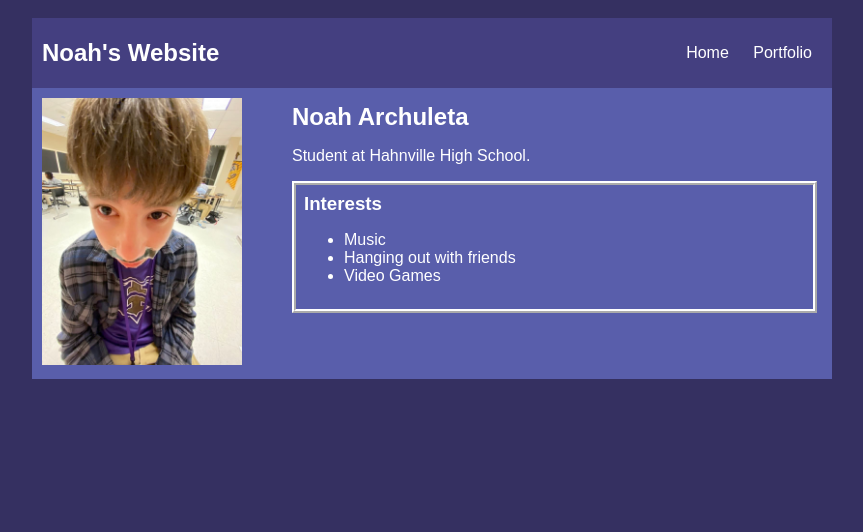
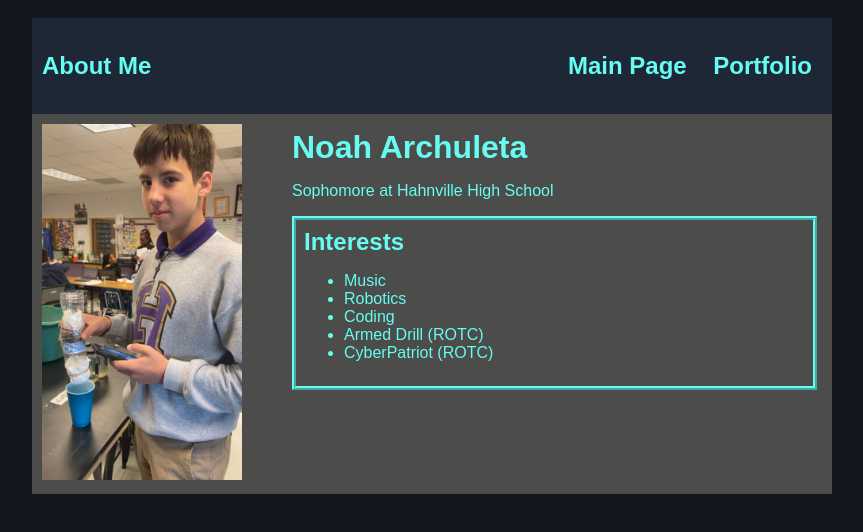
Before and after one commit to NoahArch1234/NoahArch1234.github.io, a plain HTML site: page index.html in a window 1280 px wide. Shown: the whole page, without its empty margins (208-1071 px from the left). Drawn offline with Linux system fonts and the light colour scheme.

Commit message:
website repush

```diff
--- a/index.html
+++ b/index.html
@@ -2,7 +2,7 @@
 <html>
 
 <head>
-    <title> Noah's Amazing Webpage Portfolio</title>
+    <title> Noah Archuleta's Webpage </title>
     <link rel="stylesheet" href="style.css">
 </head>
 
@@ -10,15 +10,19 @@
     <!-- Visible HTML elements GO HERE  -->
     <div id="all-contents">
         <nav>
-            <h1> Noah's Website </h1>
+            <h1> About Me </h1>
+            <h2>
             <ul id="nav-ul">
                 <li class="nav-li">
-                    <a href="index.html"> Home </a>
+                    <a href="index.html"> Main Page </a>
                 </li>
+
                 <li class="nav-li">
                     <a href="portfolio.html"> Portfolio </a>
                 </li>
+
             </ul>
+        </h2>
         </nav>
 
 
@@ -27,22 +31,24 @@
             <!-- Sidebar section -->
 
             <div class="sidebar">
-                <img src="Images/NoahA.JPG" class="sidebar-img">
+                <img src="Images/NoahArchuleta.JPG" class="sidebar-img">
             </div>
 
             <!-- Content section -->
             <div class="content">
-                <h2>
+                <h1>
                     Noah Archuleta
-                </h2>
-                <p> Student at Hahnville High School. </p>
+                </h1>
+                <p> Sophomore at Hahnville High School </p>
                 <!-- Interests section -->
                 <div id="interests">
-                    <h3> Interests </h3>
+                    <h2> Interests </h2>
                     <ul>
                         <li> Music </li>
-                        <li> Hanging out with friends </li>
-                        <li> Video Games </li>
+                        <li> Robotics </li>
+                        <li> Coding </li>
+                        <li> Armed Drill (ROTC) </li>
+                        <li> CyberPatriot (ROTC)</li>
                     </ul>
                 </div>
 
--- /dev/null
+++ b/portfolio.css
@@ -0,0 +1,15 @@
+body {
+    background-color: #12171f;
+}
+
+h1{
+    color: aqua;
+}
+
+ul{
+    color: aqua;
+}
+
+li{
+    color: aqua;
+}
--- a/style.css
+++ b/style.css
@@ -1,6 +1,6 @@
 body {
-    background: rgb(53, 48, 97);
-    color: rgb(255, 255, 255);
+    background: #12171f;
+    color: #66fcf1;
     padding: 10px;
     font-family: arial;
 }
@@ -12,7 +12,7 @@ body {
 
 /* navigation menu */
 nav {
-    background: rgb(68, 63, 128);
+    background: #1e2735;
     margin: 0 auto;
     display: flex;
     padding: 10px;
@@ -21,7 +21,7 @@ nav {
 h1 {
     display: flex;
     align-items: center;
-    color: white;
+    color: #66fcf1;
     flex: 1;
     margin: 0;
 }
@@ -37,12 +37,12 @@ h1 {
 
 a {
     text-decoration: none;
-    color: #ffffff;
+    color: #66fcf1;
 }
 
 /* main container area beneath menu */
 main {
-    background: rgb(89, 94, 171);
+    background: #4c4c4b;
     display: flex;
 }
 
@@ -62,7 +62,7 @@ main {
 
 /* portfolio styles */
 #interests {
-    border: 4px rgb(255, 255, 255) ridge;
+    border: 4px #66fcf1 ridge;
     padding: 8px;
 }
 
```
Also changed, not shown: portfolio.html (+37 -0 lines), Images/NoahArchuleta.JPG (added).
